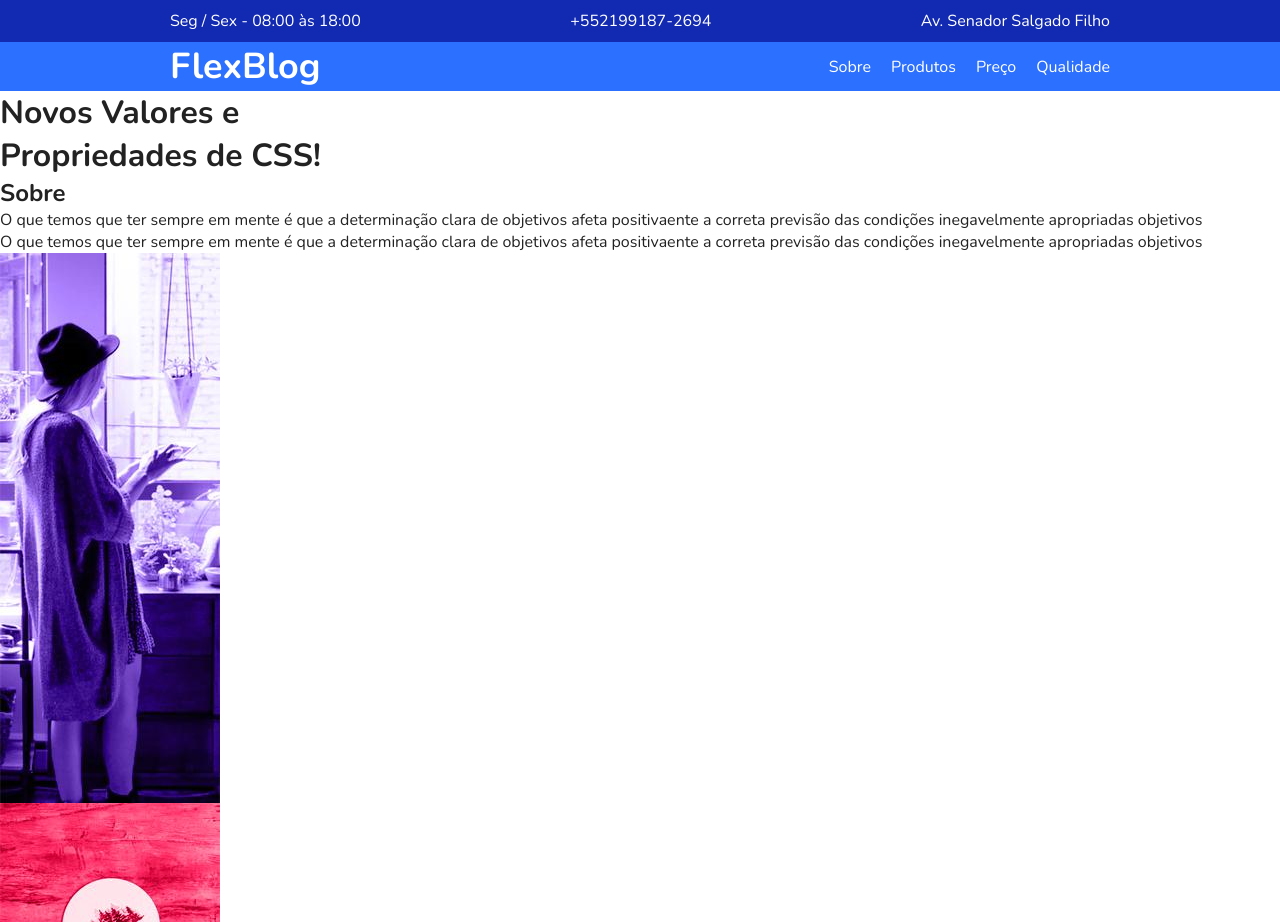
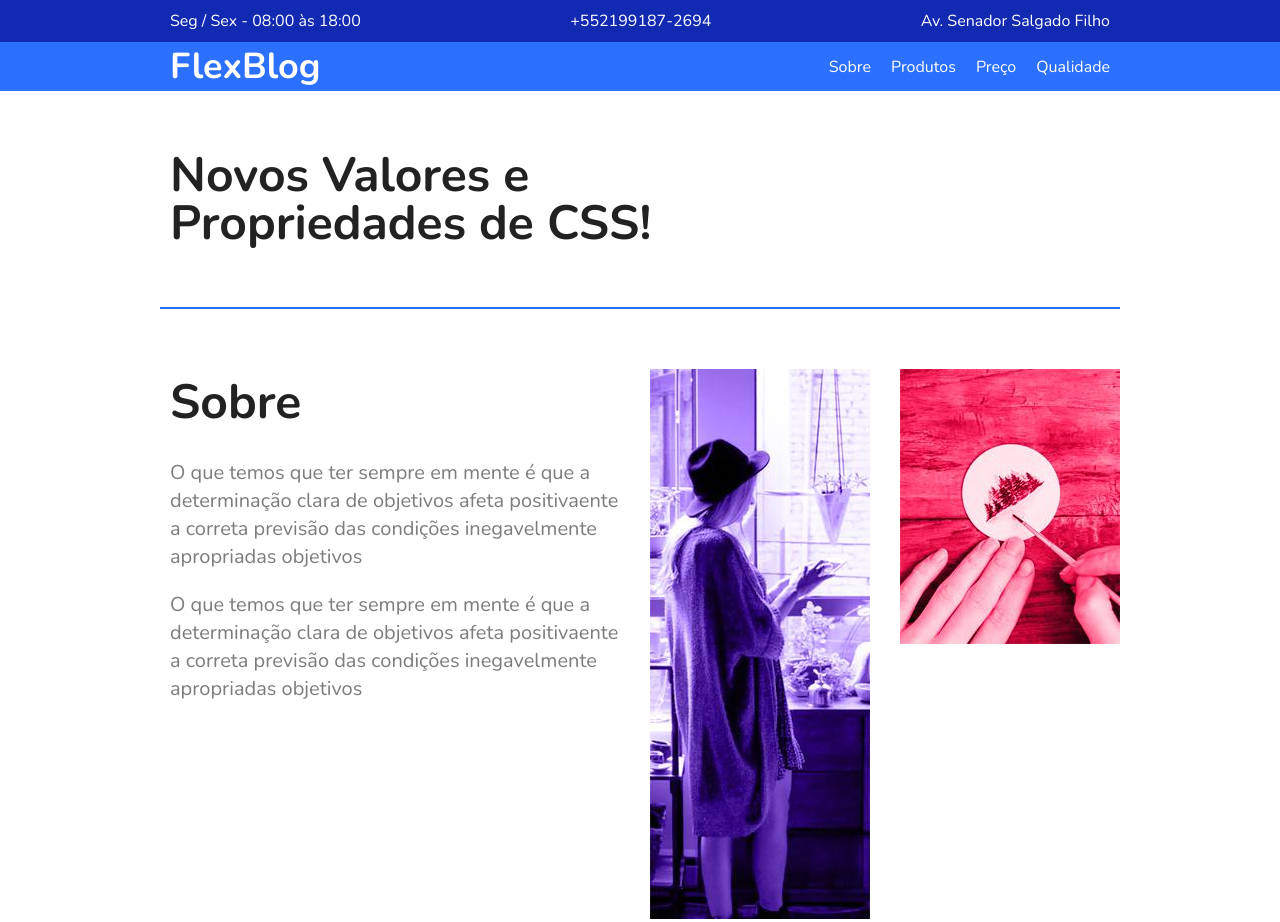
Before and after one commit to FilipyJ/flexBlog-Site-Responsivo, a plain HTML site: page index.html in a window 1280 px wide. Shown: the top 922 px of the page. Drawn offline with nearby package versions, Linux system fonts and the light colour scheme.

Commit message:
Parte sobre  com estilização e flexível

```diff
--- a/index.html
+++ b/index.html
@@ -74,10 +74,11 @@
            </div>
 
 
-               <div>
+               <div class="sobre-img">
 
                 <img class="sobre-1" src="img/sobre1.jpg" alt="sobre-1">
-
+                </div>
+                <div>
                 <img class="sobre-2" src="img/sobre2.jpg" alt="sobre-2">
 
            </div>
--- a/style.css
+++ b/style.css
@@ -1,6 +1,6 @@
 @import url('https://fonts.googleapis.com/css2?family=Nunito:ital,wght@0,200;0,300;0,400;0,600;0,700;0,800;0,900;1,200;1,300;1,400;1,600;1,700;1,800;1,900&display=swap');
 
-body, h1, h2, ul, li, a{
+body, h1, h2, ul, li, a, p{
 
     margin: 0px;
     padding: 0px;
@@ -31,8 +31,7 @@ img {
 *{
 
     box-sizing: border-box;
-    margin: 0px;
-    padding: 0px;
+
 
 }
 
@@ -99,3 +98,45 @@ img {
 .menu-nav a:hover{
     color: #122ab2
 }
+
+.introducao{
+
+    font-size: 3em;
+    line-height: 1;
+    max-width: 960px;
+    margin: 0 auto;
+    padding: 60px 10px;
+}
+
+.sobre {
+    border-top: 2px solid #2c70ff;
+    border-bottom: 2px solid #2c70ff;
+    max-width: 960px;
+    margin: 0 auto;
+    padding: 60px 0;
+    display: flex;
+    flex-wrap: wrap;
+}
+
+.sobre-info{
+    flex: 2 1 300px;
+    margin: 0 10px;
+}
+
+.sobre-info h1 {
+    font-size: 3em;
+    margin-bottom: 0.5em;
+}
+
+.sobre-info p {
+    font-size: 1.25em;
+    line-height: 1.4;
+    margin-bottom: 1em;
+    color: #7c7c7c;
+}
+
+
+.sobre-img {
+    flex: 1 1 160px;
+    margin: 0 10px;
+}
```
